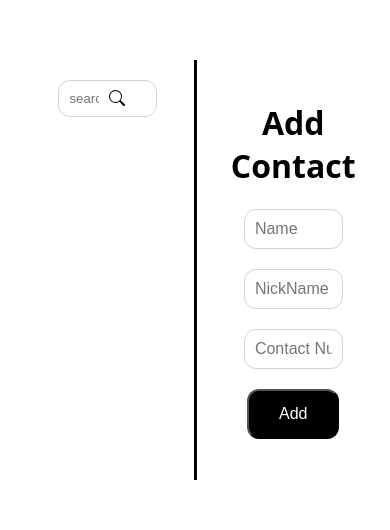
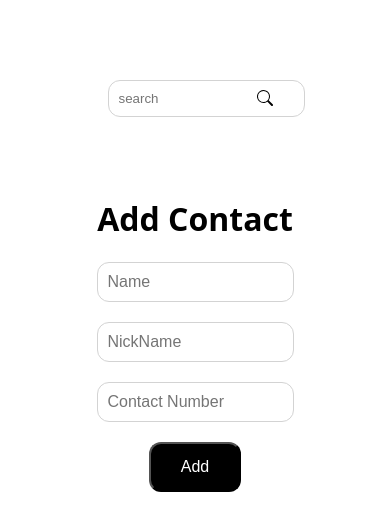
Before and after one commit to ganesh-1975/phoneBook, a React (Create React App) app: page / in a window 390 px wide. Shown: the part 140-670 px from the top of the page. Built offline with nearby package versions, Linux system fonts and the light colour scheme.

Commit message:
css for smaller screen

```diff
--- a/src/phonebook/index.css
+++ b/src/phonebook/index.css
@@ -99,3 +99,15 @@ form input{
     color: red;
     text-align: center;
 }
+
+@media only screen and (max-width: 550px) {
+    .wrapper{
+        display: flex;
+        flex-direction: column;
+    }
+
+    .userSearch{
+        padding: 20px;
+        border: none;
+    }
+}
--- a/src/phonebook/index.js
+++ b/src/phonebook/index.js
@@ -58,7 +58,7 @@ function Search() {
       setcontactDeleted("Contact Deleted ❌");
       setTimeout(() => {
         setcontactDeleted("");
-      }, 3000);
+      }, 2000);
 
       setsuggestion(updatedDataSet);
     }
@@ -118,25 +118,25 @@ function AddContact(props) {
 
   const handlebutton = (e) => {
     e.preventDefault();
-    const existingData =
-      JSON.parse(window.localStorage.getItem("phNum_info")) || [];
-      const contactExist = existingData.some(ele => ele.contact === userdata.contact)
-      if(contactExist){
-        alert('the conctact already saved')
-      }else{
+    const existingData = JSON.parse(window.localStorage.getItem("phNum_info")) || [];
+    const contactExist = existingData.some(
+      (ele) => ele.contact === userdata.contact
+    );
+    if (contactExist) {
+      alert("the conctact already saved");
+    } else {
       existingData.push(userdata);
       window.localStorage.setItem("phNum_info", JSON.stringify(existingData));
       alert("Contact Saved");
       setcontactSaved("Contact Saved ✅");
       setTimeout(() => {
         setcontactSaved("");
-        }, 3000);
+      }, 2000);
       update({
         name: "",
         nickname: "",
         contact: "",
       });
-
     }
   };
 
```
Lines whose indentation alone changed are shown as unchanged.
